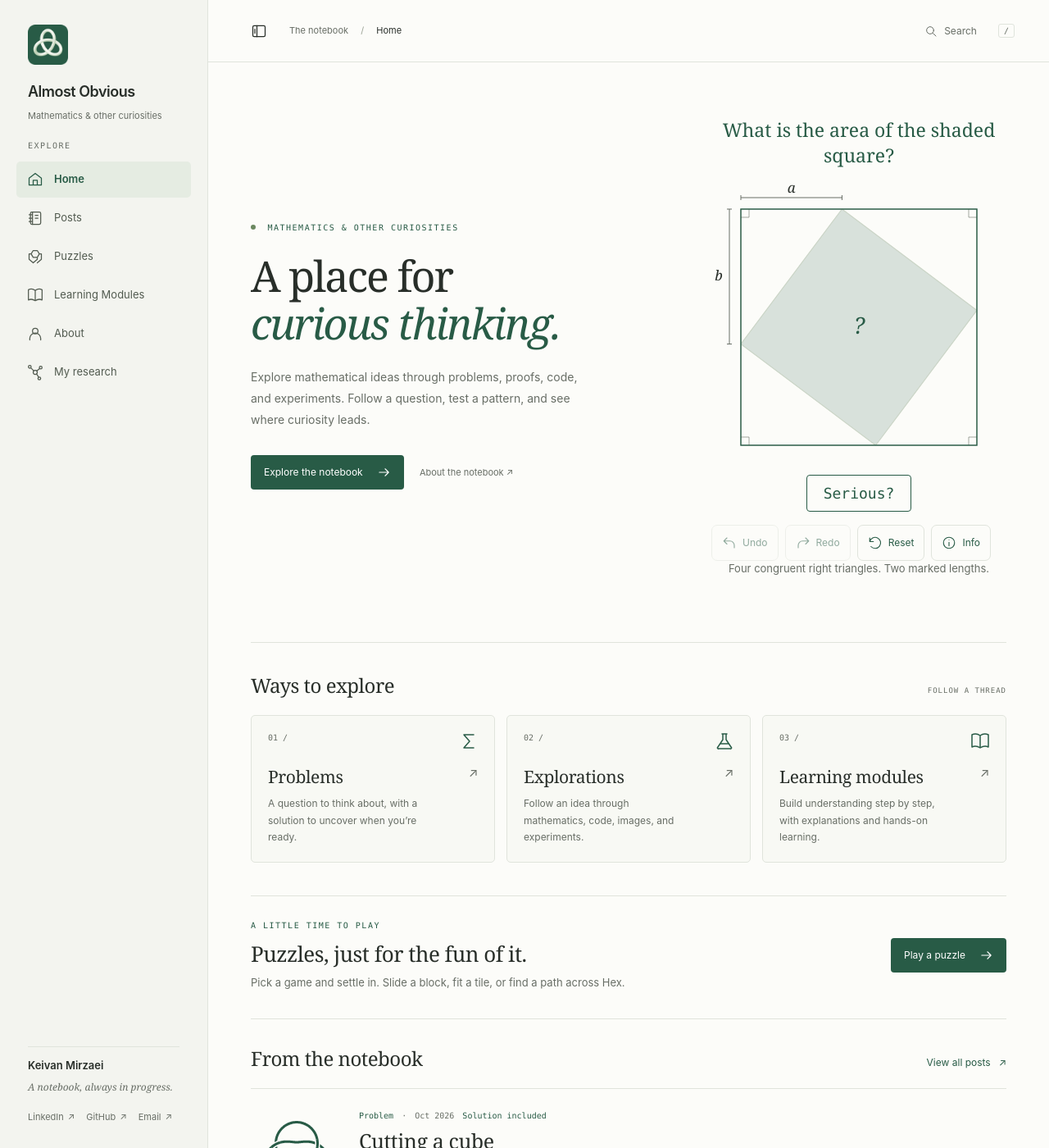
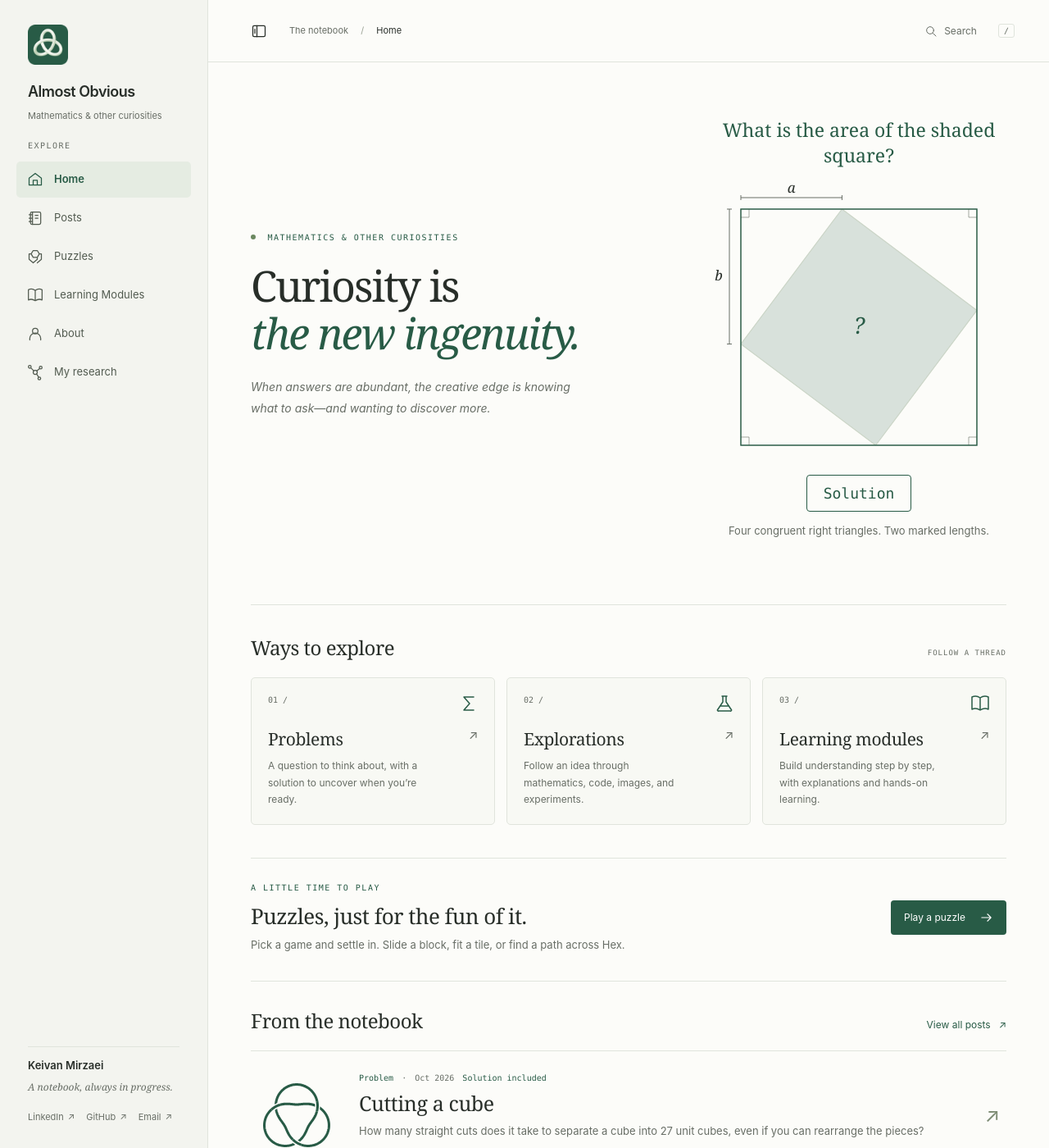
Before and after one commit to Keivan-Mirzaei/Keivan-Mirzaei.github.io, a Jekyll site: the page built from index.html, in a window 1280 px wide and 1400 px high. Shown: the whole window at 82% size. Built offline with Jekyll 4.4.1, drawn with Linux system fonts in a browser that asks for light colours; some of the changed text lies outside the part shown.

Commit message:
Refine homepage copy, widget controls, and recent posts

```diff
--- a/_includes/tilted-square.html
+++ b/_includes/tilted-square.html
@@ -21,21 +21,14 @@
     </svg>
   </div>
   <div class="ts-controls">
-    <button id="ts-reveal" type="button" data-word="serious" aria-label="Serious? Show solution" aria-pressed="false" hidden>
-      <span class="ts-word" aria-hidden="true">
-        <span class="ts-letter" style="--ts-letter-delay: 220ms"><span class="ts-from">S</span><span class="ts-to">O</span></span>
-        <span class="ts-letter" style="--ts-letter-delay: 340ms"><span class="ts-from">e</span><span class="ts-to">b</span></span>
-        <span class="ts-letter" style="--ts-letter-delay: 460ms"><span class="ts-from">r</span><span class="ts-to">v</span></span>
-        <span class="ts-shared">ious</span>
-        <span class="ts-letter" style="--ts-letter-delay: 580ms"><span class="ts-from">?</span><span class="ts-to">!</span></span>
-      </span>
+    <button id="ts-reveal" type="button" aria-pressed="false" hidden>
+      <span class="ts-word">Solution</span>
     </button>
   </div>
-  {% include controls/panel.html help='<p>Show the solution to rearrange the same four triangles. Undo returns to the previous arrangement. Reset restores the tilted square.</p>' %}
   <p id="ts-note" aria-live="polite">Four congruent right triangles. Two marked lengths.</p>
   <noscript>
     <details class="ts-static-solution">
-      <summary>Obvious!</summary>
+      <summary>Solution</summary>
       <p>Slide the four triangles to leave a square of side a and another of side b. The same shaded area becomes a² + b².</p>
     </details>
   </noscript>
--- a/assets/css/site.css
+++ b/assets/css/site.css
@@ -106,16 +106,10 @@ main:focus { outline: none; }
 .ts-controls button { min-height: 44px; padding: 9px 20px; border: 1px solid var(--green); border-radius: 4px; background: var(--paper); color: var(--green); }
 .ts-controls button:hover { background: var(--tint); }
 .ts-controls button:disabled { cursor: default; }
-.ts-word { display: flex; justify-content: center; font: 18px/1.4 var(--mono); }
-.ts-letter { display: inline-grid; width: 1ch; perspective: 140px; }
-.ts-letter > span { grid-area: 1 / 1; transform-origin: center; }
-.ts-to { opacity: 0; transform: translateY(.7em) rotateX(-80deg); }
-.ts-controls button[data-word="obvious"] .ts-from { opacity: 0; transform: translateY(-.7em) rotateX(80deg); }
-.ts-controls button[data-word="obvious"] .ts-to { opacity: 1; transform: translateY(0) rotateX(0); }
+.ts-word { display: flex; justify-content: center; min-width: 8ch; font: 18px/1.4 var(--mono); }
 #ts-note { min-height: 39px; margin: 0; color: var(--muted); font: 13px/1.5 var(--sans); }
 .ts-static-solution { margin-top: 16px; color: var(--green); font-size: 13px; }
 .ts-static-solution p { margin: 12px 0 0; }
-.ts-puzzle[data-phase="moving"] .ts-letter > span { transition: transform 600ms cubic-bezier(.45, 0, .2, 1), opacity 450ms ease; transition-delay: var(--ts-letter-delay); }
 .ts-puzzle[data-phase="moving"] .ts-piece,
 .ts-puzzle[data-phase="moving"] #ts-b-dimension { transition: transform 1.2s cubic-bezier(.45, 0, .2, 1); }
 .ts-puzzle[data-phase="moving"] .ts-question,
@@ -405,8 +399,7 @@ mark { color: var(--ink); background: #e1ebbd; border-radius: 2px; }
 }
 @media (prefers-reduced-motion: reduce) {
   .ts-puzzle[data-phase="moving"] .ts-piece,
-  .ts-puzzle[data-phase="moving"] #ts-b-dimension,
-  .ts-puzzle[data-phase="moving"] .ts-letter > span { transition: none; }
+  .ts-puzzle[data-phase="moving"] #ts-b-dimension { transition: none; }
 }
 @media print {
   .sidebar, .topbar, .site-footer, .back-link, .article-footer, .post-pagination, .skip-link { display: none !important; }
--- a/assets/js/widgets/tilted-square.js
+++ b/assets/js/widgets/tilted-square.js
@@ -1,4 +1,3 @@
-import { bindPanelHistory } from '../lib/panel-history.mjs';
 /* Translate four congruent triangles to turn the tilted square into a² + b². */
 (() => {
   const root = document.getElementById('the-tilted-square');
@@ -6,6 +5,7 @@ import { bindPanelHistory } from '../lib/panel-history.mjs';
   const svg = root.querySelector('#ts-diagram');
   const figure = root.querySelector('.ts-figure');
   const button = root.querySelector('#ts-reveal');
+  const buttonLabel = button.querySelector('.ts-word');
   const note = root.querySelector('#ts-note');
   const pieces = Array.from({ length: 4 }, (_, index) => root.querySelector(`#ts-piece-${index}`));
   let solved = false;
@@ -21,9 +21,8 @@ import { bindPanelHistory } from '../lib/panel-history.mjs';
     return vertices.map(([x, y]) => `${x},${y}`).join(' ');
   }
 
-  function setButtonWord() {
-    button.dataset.word = solved ? 'obvious' : 'serious';
-    button.setAttribute('aria-label', solved ? 'Obvious! Show puzzle' : 'Serious? Show solution');
+  function setButtonLabel() {
+    buttonLabel.textContent = solved ? 'Problem' : 'Solution';
     button.setAttribute('aria-pressed', String(solved));
   }
 
@@ -41,7 +40,7 @@ import { bindPanelHistory } from '../lib/panel-history.mjs';
     root.dataset.phase = solved ? 'solved' : 'puzzle';
     button.hidden = false;
     button.disabled = false;
-    setButtonWord();
+    setButtonLabel();
     note.textContent = solved ? 'Same four triangles. Same outer square. Shaded area: a² + b².' : 'Four congruent right triangles. Two marked lengths.';
     svg.setAttribute('aria-label', solved ? 'The same four triangles now leave two shaded squares, of areas a squared and b squared' : 'Four congruent right triangles with legs a and b surround a tilted shaded square');
   }
@@ -93,19 +92,12 @@ import { bindPanelHistory } from '../lib/panel-history.mjs';
     showFinalState();
   }
 
-  function restoreArrangement(value) {
-    clearTimeout(motionTimer); solved = value; placePieces(); showFinalState();
-  }
-  const history = bindPanelHistory(root, {
-    read: () => solved, restore: restoreArrangement, reset: () => restoreArrangement(false)
-  });
   button.addEventListener('click', () => {
-    history.remember();
     if (!geometry) return;
     solved = !solved;
     button.disabled = true;
     root.dataset.phase = 'moving';
-    setButtonWord();
+    setButtonLabel();
     note.textContent = 'Rearranging the same four triangles…';
     placePieces();
     clearTimeout(motionTimer);
--- a/index.html
+++ b/index.html
@@ -10,10 +10,8 @@ widgets: [tilted-square]
   <section class="hero" aria-labelledby="welcome">
     <div class="hero-copy">
       <p class="eyebrow"><span class="status-dot" aria-hidden="true"></span> Mathematics &amp; other curiosities</p>
-      <h1 id="welcome">A place for<br><em>curious thinking.</em></h1>
-      <p>Explore mathematical ideas through problems, proofs, code, and experiments. Follow a question, test a pattern, and see where curiosity leads.</p>
-      <a class="primary-link" href="{{ '/notes/' | relative_url }}">Explore the notebook {% include icon.html name='arrow' %}</a>
-      <a class="quiet-link" href="{{ '/about/' | relative_url }}">About the notebook ↗</a>
+      <h1 id="welcome">Curiosity is<br><em>the new ingenuity.</em></h1>
+      <p><em>When answers are abundant, the creative edge is knowing what to ask—and wanting to discover more.</em></p>
     </div>
     {% include tilted-square.html %}
   </section>
@@ -41,9 +39,10 @@ widgets: [tilted-square]
   <section class="recent-section" aria-labelledby="recent-title">
     <div class="section-heading"><h2 id="recent-title">From the notebook</h2><a class="text-link" href="{{ '/notes/' | relative_url }}">View all posts <span aria-hidden="true">↗</span></a></div>
     <div class="note-list">
-      {% for post in site.posts limit:3 %}
-        {% include note.html post=post %}
-      {% endfor %}
+      {% assign latest_problem = site.posts | where: 'format', 'problem' | first %}
+      {% assign latest_exploration = site.posts | where: 'format', 'exploration' | first %}
+      {% if latest_problem %}{% include note.html post=latest_problem %}{% endif %}
+      {% if latest_exploration %}{% include note.html post=latest_exploration %}{% endif %}
     </div>
   </section>
   {% assign featured_research = site.research | where: 'featured', true | first %}
```
